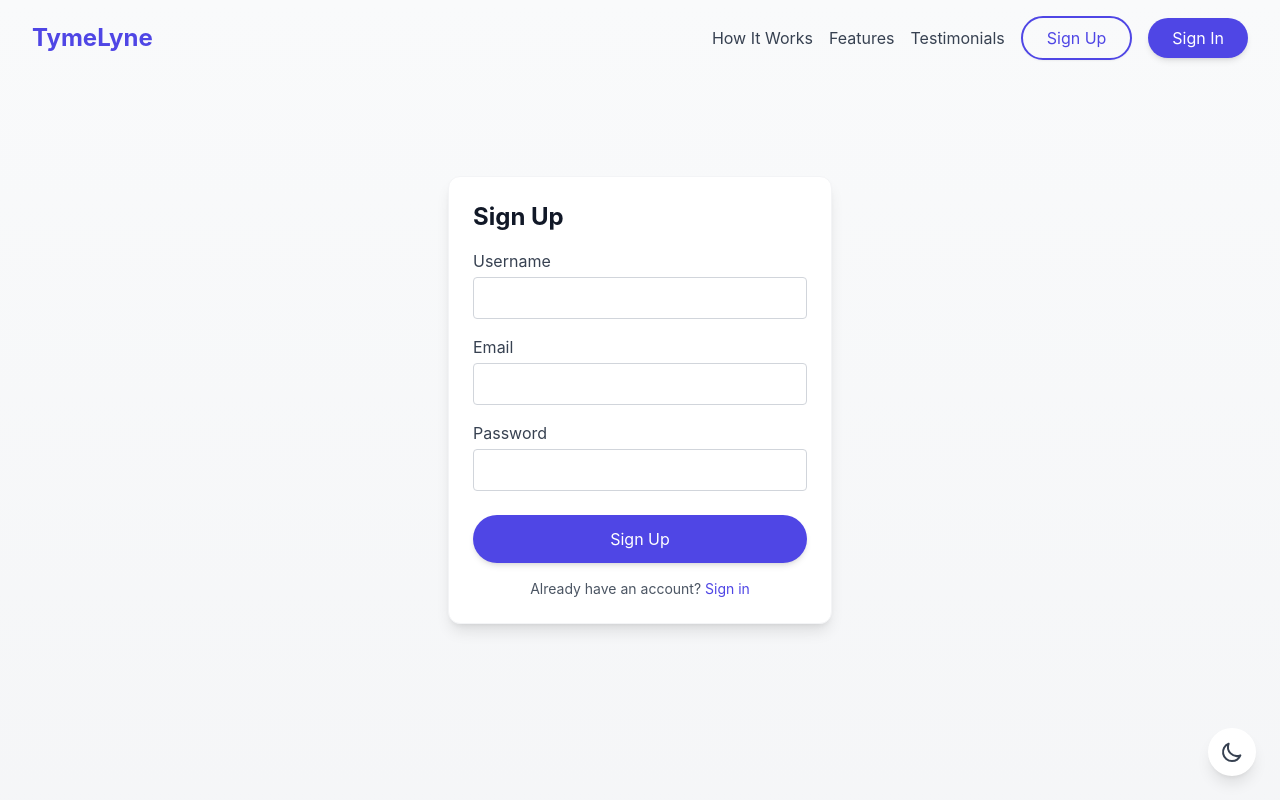
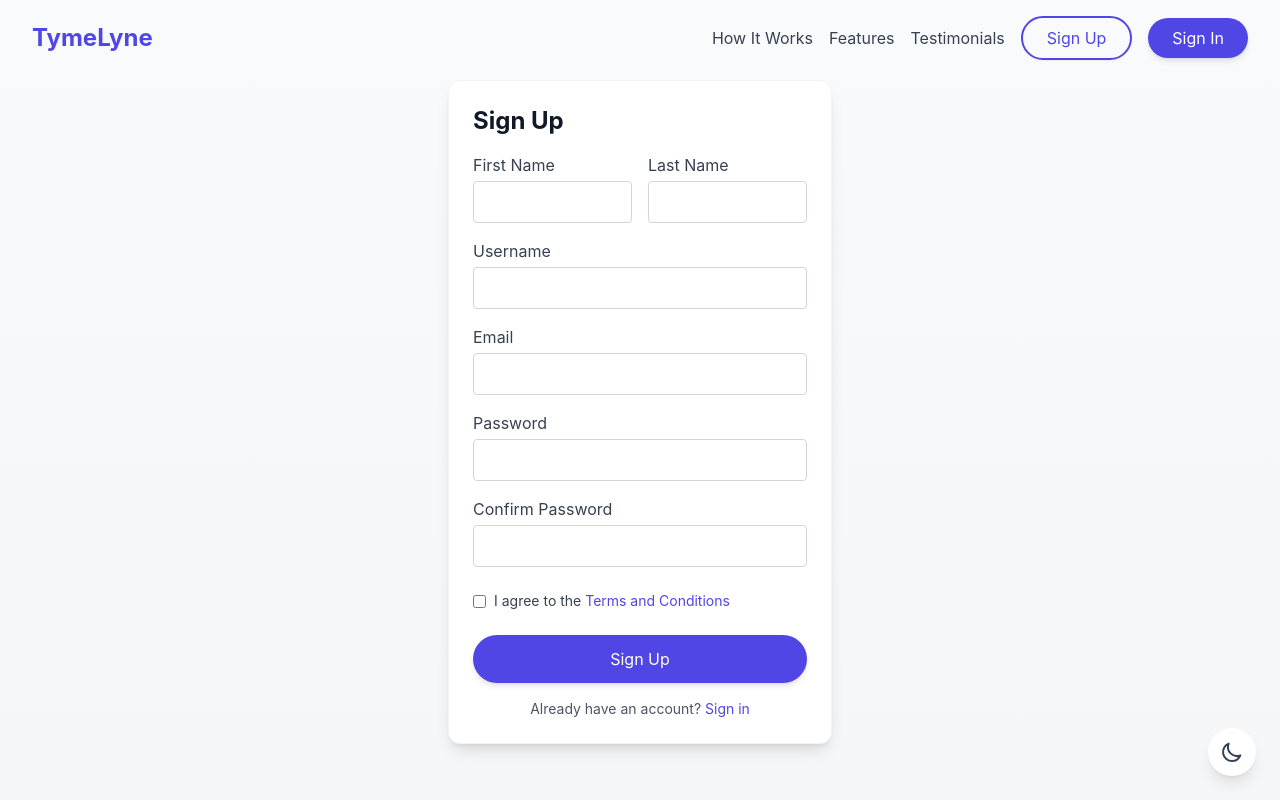
Before and after one commit to aparr03/tymelyne-website, a React (Create React App) app: page /signup in a window 1280 px wide. Shown: the top 800 px of the page. Built offline with nearby package versions, Linux system fonts and the light colour scheme; no server answers.

Commit message:
connected login system to supabase

```diff
--- a/package.json
+++ b/package.json
@@ -3,14 +3,15 @@
   "version": "0.1.0",
   "private": true,
   "dependencies": {
+    "@supabase/supabase-js": "^2.49.1",
     "@testing-library/jest-dom": "^5.17.0",
     "@testing-library/react": "^13.4.0",
     "@testing-library/user-event": "^13.5.0",
     "react": "^18.2.0",
     "react-dom": "^18.2.0",
+    "react-router-dom": "^6.0.0",
     "react-scripts": "5.0.1",
-    "web-vitals": "^2.1.4",
-    "react-router-dom": "^6.0.0"
+    "web-vitals": "^2.1.4"
   },
   "scripts": {
     "start": "react-scripts start",
--- /dev/null
+++ b/src/lib/supabaseClient.js
@@ -0,0 +1,8 @@
+import { createClient } from '@supabase/supabase-js';
+
+const supabaseUrl = process.env.REACT_APP_SUPABASE_URL;
+const supabaseAnonKey = process.env.REACT_APP_SUPABASE_ANON_KEY;
+
+const supabase = createClient(supabaseUrl, supabaseAnonKey);
+
+export default supabase;
--- a/src/pages/SignIn.js
+++ b/src/pages/SignIn.js
@@ -1,23 +1,47 @@
 import React, { useState } from 'react';
+import { useNavigate } from 'react-router-dom';
+import supabase from '../lib/supabaseClient';
 import Navbar from '../components/Navbar';
 import Footer from '../components/Footer';
 import ThemeToggle from '../components/ThemeToggle';
 
 function SignIn() {
+  const navigate = useNavigate();
   const [email, setEmail] = useState('');
   const [password, setPassword] = useState('');
   const [error, setError] = useState('');
+  const [loading, setLoading] = useState(false);
 
-  const handleSubmit = (e) => {
+  const handleSubmit = async (e) => {
     e.preventDefault();
-    // Add authentication logic here
+
+    // Form validation
     if (email === '' || password === '') {
       setError('Please fill in all fields');
-    } else {
-      // Handle sign-in logic
-      console.log('Signing in with:', { email, password });
-      // Reset error if successful
-      setError('');
+      return;
+    }
+
+    setLoading(true);
+    setError('');
+
+    try {
+      // Sign in with Supabase Auth
+      const { data, error: signInError } = await supabase.auth.signInWithPassword({
+        email: email,
+        password: password
+      });
+
+      if (signInError) throw signInError;
+
+      // Success - redirect to dashboard or home page
+      console.log('User signed in successfully:', data);
+      navigate('/dashboard'); // Or navigate to your desired route after login
+
+    } catch (error) {
+      console.error('Sign in error:', error);
+      setError(error.message || 'An error occurred during sign in');
+    } finally {
+      setLoading(false);
     }
   };
 
@@ -37,6 +61,7 @@ function SignIn() {
               onChange={(e) => setEmail(e.target.value)}
               className="mt-1 block w-full p-2 border border-gray-300 rounded dark:bg-gray-700 dark:border-gray-600 dark:text-white"
               required
+              disabled={loading}
             />
           </div>
           <div className="mb-4">
@@ -48,6 +73,7 @@ function SignIn() {
               onChange={(e) => setPassword(e.target.value)}
               className="mt-1 block w-full p-2 border border-gray-300 rounded dark:bg-gray-700 dark:border-gray-600 dark:text-white"
               required
+              disabled={loading}
             />
           </div>
           <div className="flex items-center justify-between mb-6">
@@ -60,8 +86,9 @@ function SignIn() {
           <button
             type="submit"
             className="w-full bg-indigo-600 text-white px-6 py-3 rounded-full hover:bg-indigo-700 dark:hover:bg-indigo-500 transition-colors shadow-md"
+            disabled={loading}
           >
-            Sign In
+            {loading ? 'Signing In...' : 'Sign In'}
           </button>
           <div className="mt-4 text-center text-sm text-gray-600 dark:text-gray-400">
             Don't have an account?{' '}
--- a/src/pages/SignUp.js
+++ b/src/pages/SignUp.js
@@ -1,32 +1,91 @@
 import React, { useState } from 'react';
+import { useNavigate } from 'react-router-dom';
+import supabase from '../lib/supabaseClient';
 import Navbar from '../components/Navbar';
 import Footer from '../components/Footer';
 import ThemeToggle from '../components/ThemeToggle';
 
 function SignUp() {
+  const navigate = useNavigate();
   const [formData, setFormData] = useState({
+    firstName: '',
+    lastName: '',
     username: '',
     email: '',
     password: '',
+    confirmPassword: '',
+    acceptTerms: false,
   });
   const [error, setError] = useState('');
+  const [loading, setLoading] = useState(false);
 
   const handleChange = (e) => {
-    const { name, value } = e.target;
+    const { name, value, type, checked } = e.target;
     setFormData({
       ...formData,
-      [name]: value,
+      [name]: type === 'checkbox' ? checked : value,
     });
   };
 
-  const handleSubmit = (e) => {
+  const handleSubmit = async (e) => {
     e.preventDefault();
-    // Add your signup logic here
-    if (!formData.username || !formData.email || !formData.password) {
-      setError('Please fill in all fields');
-    } else {
-      console.log('User signed up:', formData);
-      setError('');
+
+    // Form validation
+    if (!formData.firstName || !formData.lastName || !formData.username || !formData.email ||
+        !formData.password || !formData.confirmPassword || !formData.acceptTerms) {
+      setError('Please fill in all fields and accept the terms');
+      return;
+    }
+
+    if (formData.password !== formData.confirmPassword) {
+      setError('Passwords do not match');
+      return;
+    }
+
+    setLoading(true);
+    setError('');
+
+    try {
+      // Register the user with Supabase Auth
+      const { data, error: signUpError } = await supabase.auth.signUp({
+        email: formData.email,
+        password: formData.password,
+        options: {
+          data: {
+            first_name: formData.firstName,
+            last_name: formData.lastName,
+            username: formData.username,
+          }
+        }
+      });
+
+      if (signUpError) throw signUpError;
+
+      // Store additional user metadata in a profiles table
+      if (data?.user) {
+        const { error: profileError } = await supabase
+          .from('profiles')
+          .insert([
+            {
+              id: data.user.id,
+              first_name: formData.firstName,
+              last_name: formData.lastName,
+              username: formData.username,
+              email: formData.email
+            }
+          ]);
+
+        if (profileError) throw profileError;
+      }
+
+      // Success message and redirect
+      alert('Sign up successful! Please verify your email.');
+      navigate('/signin');
+
+    } catch (error) {
+      setError(error.message || 'An error occurred during sign up');
+    } finally {
+      setLoading(false);
     }
   };
 
@@ -37,6 +96,34 @@ function SignUp() {
         <form onSubmit={handleSubmit} className="bg-white dark:bg-gray-800 p-6 rounded-xl shadow-lg w-96 border border-gray-100 dark:border-gray-700">
           <h2 className="text-2xl font-bold mb-4 text-gray-900 dark:text-white">Sign Up</h2>
           {error && <p className="text-red-500 mb-4 text-sm">{error}</p>}
+
+          <div className="grid grid-cols-2 gap-4 mb-4">
+            <div>
+              <label className="block text-gray-700 dark:text-gray-300" htmlFor="firstName">First Name</label>
+              <input
+                type="text"
+                name="firstName"
+                id="firstName"
+                value={formData.firstName}
+                onChange={handleChange}
+                required
+                className="mt-1 block w-full p-2 border border-gray-300 rounded dark:bg-gray-700 dark:border-gray-600 dark:text-white"
+              />
+            </div>
+            <div>
+              <label className="block text-gray-700 dark:text-gray-300" htmlFor="lastName">Last Name</label>
+              <input
+                type="text"
+                name="lastName"
+                id="lastName"
+                value={formData.lastName}
+                onChange={handleChange}
+                required
+                className="mt-1 block w-full p-2 border border-gray-300 rounded dark:bg-gray-700 dark:border-gray-600 dark:text-white"
+              />
+            </div>
+          </div>
+
           <div className="mb-4">
             <label className="block text-gray-700 dark:text-gray-300" htmlFor="username">Username</label>
             <input
@@ -49,6 +136,7 @@ function SignUp() {
               className="mt-1 block w-full p-2 border border-gray-300 rounded dark:bg-gray-700 dark:border-gray-600 dark:text-white"
             />
           </div>
+
           <div className="mb-4">
             <label className="block text-gray-700 dark:text-gray-300" htmlFor="email">Email</label>
             <input
@@ -61,7 +149,8 @@ function SignUp() {
               className="mt-1 block w-full p-2 border border-gray-300 rounded dark:bg-gray-700 dark:border-gray-600 dark:text-white"
             />
           </div>
-          <div className="mb-6">
+
+          <div className="mb-4">
             <label className="block text-gray-700 dark:text-gray-300" htmlFor="password">Password</label>
             <input
               type="password"
@@ -73,12 +162,44 @@ function SignUp() {
               className="mt-1 block w-full p-2 border border-gray-300 rounded dark:bg-gray-700 dark:border-gray-600 dark:text-white"
             />
           </div>
+
+          <div className="mb-6">
+            <label className="block text-gray-700 dark:text-gray-300" htmlFor="confirmPassword">Confirm Password</label>
+            <input
+              type="password"
+              name="confirmPassword"
+              id="confirmPassword"
+              value={formData.confirmPassword}
+              onChange={handleChange}
+              required
+              className="mt-1 block w-full p-2 border border-gray-300 rounded dark:bg-gray-700 dark:border-gray-600 dark:text-white"
+            />
+          </div>
+
+          <div className="mb-6">
+            <label className="flex items-center">
+              <input
+                type="checkbox"
+                name="acceptTerms"
+                checked={formData.acceptTerms}
+                onChange={handleChange}
+                required
+                className="mr-2"
+              />
+              <span className="text-sm text-gray-700 dark:text-gray-300">
+                I agree to the <a href="/terms" className="text-indigo-600 dark:text-indigo-400 hover:underline">Terms and Conditions</a>
+              </span>
+            </label>
+          </div>
+
           <button
             type="submit"
             className="w-full bg-indigo-600 text-white px-6 py-3 rounded-full hover:bg-indigo-700 dark:hover:bg-indigo-500 transition-colors shadow-md"
+            disabled={loading}
           >
-            Sign Up
+            {loading ? 'Signing Up...' : 'Sign Up'}
           </button>
+
           <div className="mt-4 text-center text-sm text-gray-600 dark:text-gray-400">
             Already have an account?{' '}
             <a href="/signin" className="text-indigo-600 dark:text-indigo-400 hover:underline">
```
Also changed, not shown: 2 other files (tests, documents, lock files or other folders).
